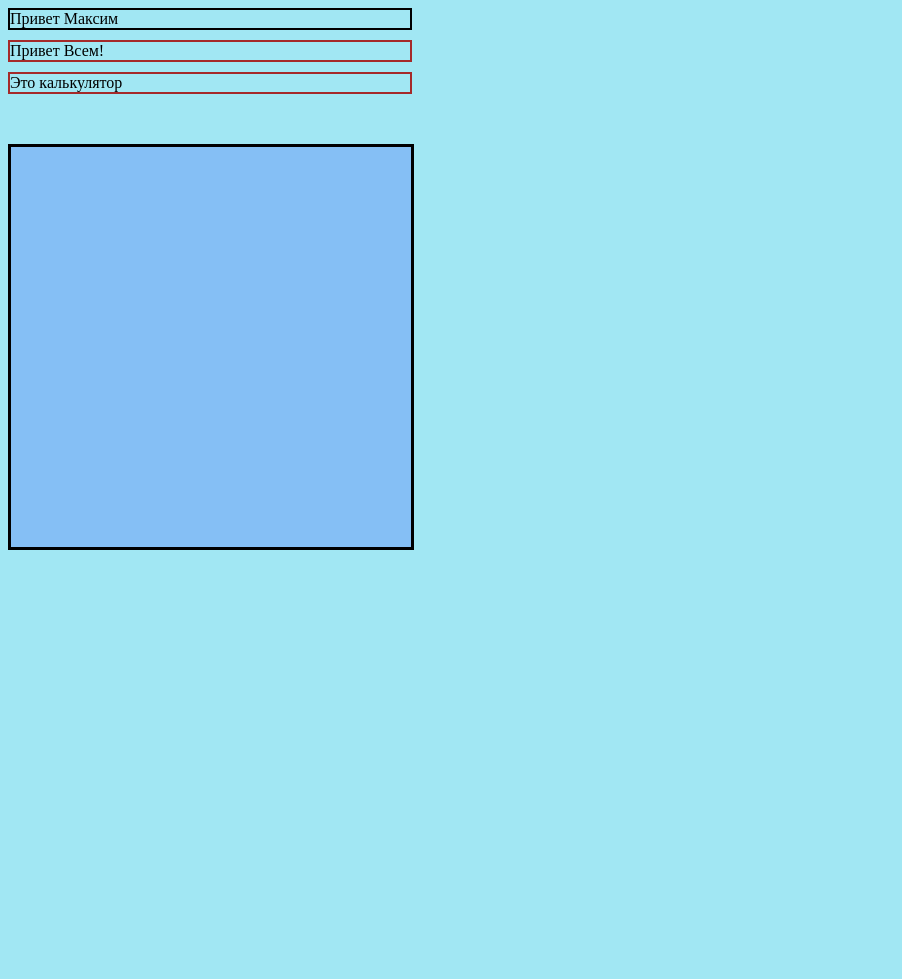
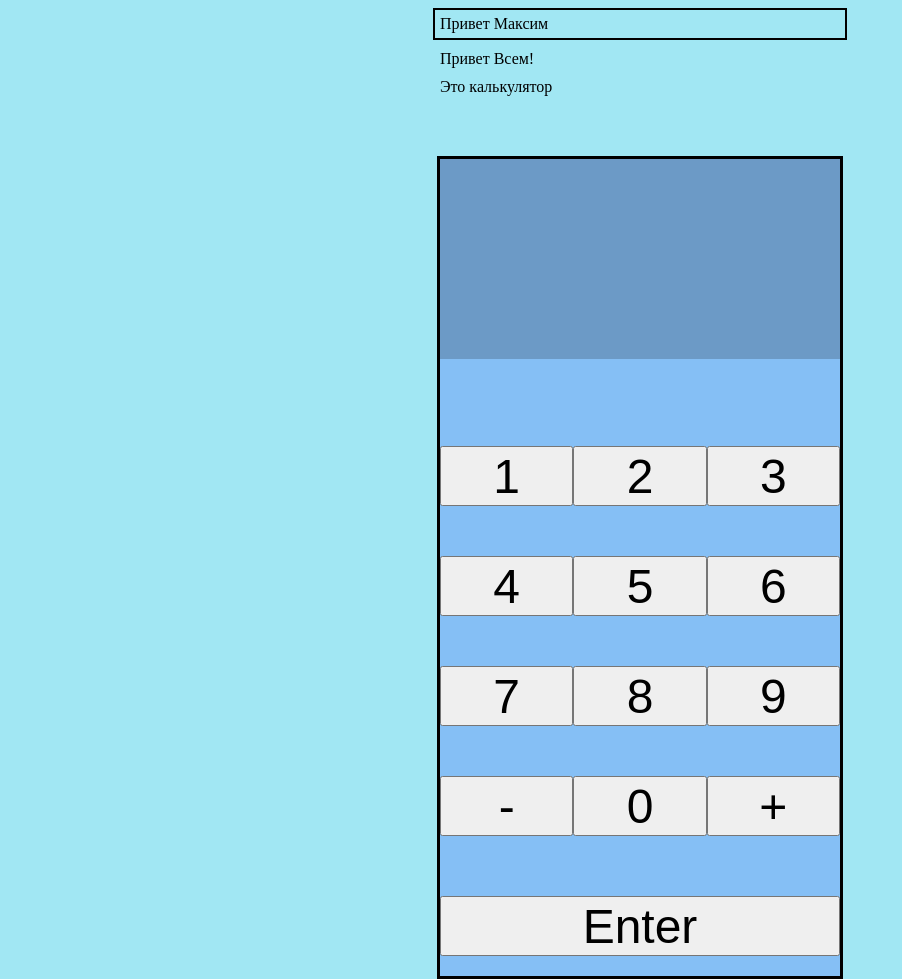
Before and after one commit to Esskill/-alculator, a plain HTML site: page index.html in a window 1280 px wide. Shown: the whole page, without its empty margins (0-902 px from the left). Before the commit the page ends 800 px from the top, so only its background shows below. Drawn offline with Linux system fonts and the light colour scheme.

Commit message:
сделали калькулятор, но без вычислений

```diff
--- a/Style.css
+++ b/Style.css
@@ -2,7 +2,7 @@ body {
     background-color:rgb(161, 231, 243);
 }
 div {
-    border: 2px solid brown;
+    /* border: 2px solid brown; */
     /* Рамка 2 пикселя сплошная,цвет коричневый */
     margin-bottom: 10px;
     /* здесь внешний отступ (нижний) 10пх */
@@ -10,5 +10,17 @@ div {
     /* ширина блока ,который был по умолчанию на всю строку урезали до 400пх */
 }
 .name {
+    padding: 5px;
+    /* внутренний отступ */
     border: 2px solid black;
 }
+.app {
+    display:flex;
+    /* все блоки склеиваются как в таблице */
+    flex-direction: column;
+    /* расправляет в колонку */
+    width: 100%;
+    /* ширина  */
+    align-items: center;
+    /* отцентровали всех детей по середине */
+}
--- a/index.html
+++ b/index.html
@@ -1,5 +1,6 @@
 <!DOCTYPE html>
 <html lang="en">
+
 <head>
     <meta charset="UTF-8">
     <meta name="viewport" content="width=device-width, initial-scale=1.0">
@@ -10,15 +11,46 @@
     тип файла stylesheet через атрибут href-путь до файла -->
     <link rel="stylesheet" href="style2.css">
 </head>
+
 <body>
-    <div class="name">Привет Максим </div>
-    <!-- class-атрибут ,который принимает значение через ровно(=) -->
-    <div>Привет Всем! </div>
-    <!-- если без class ,то берет все что есть -->
-    <div>Это калькулятор </div>
+    <div class="app">
+        <div class="name">Привет Максим </div>
+        <!-- class-атрибут ,который принимает значение через ровно(=) -->
+        <div>Привет Всем! </div>
+        <!-- если без class ,то берет все что есть -->
+        <div>Это калькулятор </div>
 
 
 
-    <div class="calculator-field"></div>
+        <div class="calculator-field">
+            <div class="output"></div>
+            <div class="calculator-btns">
+                <div class="block1 ultra">
+                    <button>1</button>
+                    <button>2</button>
+                    <button>3</button>
+                </div>
+                <div class="block2 ultra">
+                    <button>4</button>
+                    <button>5</button>
+                    <button>6</button>
+                </div>
+                <div class="block3 ultra">
+                    <button>7</button>
+                    <button>8</button>
+                    <button>9</button>
+                </div>
+                <div class="block4 ultra">
+                    <button>-</button>
+                    <button>0</button>
+                    <button>+</button>
+                </div>
+            </div>
+            <div class="block5 ultra">
+                <button>Enter</button>
+            </div>
+        </div>
+    </div>
 </body>
+
 </html>
--- a/style2.css
+++ b/style2.css
@@ -10,3 +10,34 @@
     margin-top: 50px;
     /* внешний отступ сверху */
 }
+.calculator-btns {
+    display:flex;
+    /* все блоки склеиваются как в таблице */
+    flex-direction: column;
+    /* расправляет в колонку */
+    width: 100%;
+    /* ширина  */
+    align-items: center;
+    /* отцентровали всех детей по середине */
+}
+button {
+    margin-bottom: 10px;
+    /* здесь внешний отступ (нижний) 10пх */
+    margin-top: 30px;
+    width: 100%;
+    width: 400px;
+    height: 60px;
+    font-size: 3em;
+}
+.ultra {
+    display:flex;
+    width: 400px;
+}
+.block1 {
+    margin-top: 47px;
+}
+.output {
+    background-color:rgba(1, 1, 3, 0.192);
+    width: 100%;
+    height: 200px;
+}
```
